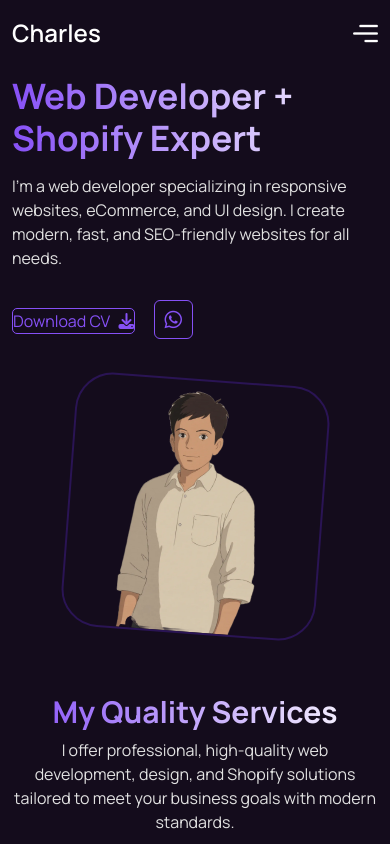
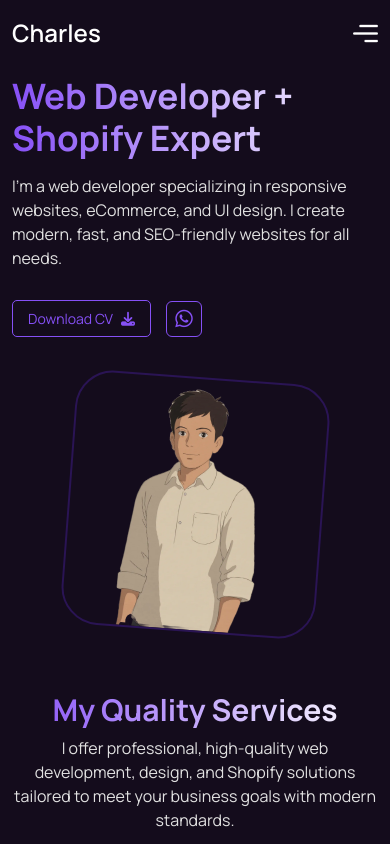
Before and after one commit to charles16987/my-protfilo-website, a plain HTML site: page index.html in a window 390 px wide. Shown: the top 844 px of the page. Drawn offline with nearby package versions, Linux system fonts and the light colour scheme.

Commit message:
btn design change

```diff
--- a/responsive.css
+++ b/responsive.css
@@ -64,6 +64,8 @@
 }
 .banner-btns .mobile_menu {
     display: inline-block;
+    padding: 7px 15px;
+    font-size: 14px;
 }
     .section-1 {
         text-align: center;
@@ -138,4 +140,15 @@
 .nav.nav-pills .nav-link {
     font-size: 16px;
 }
+.banner-btns {
+    display: flex;
+    align-items: center;
 }
+#contact-form .banner-btns{
+    justify-content: end !important;
+}
+.social_icons .icons {
+    width: 36px;
+    height: 36px;
+}
+}
```
